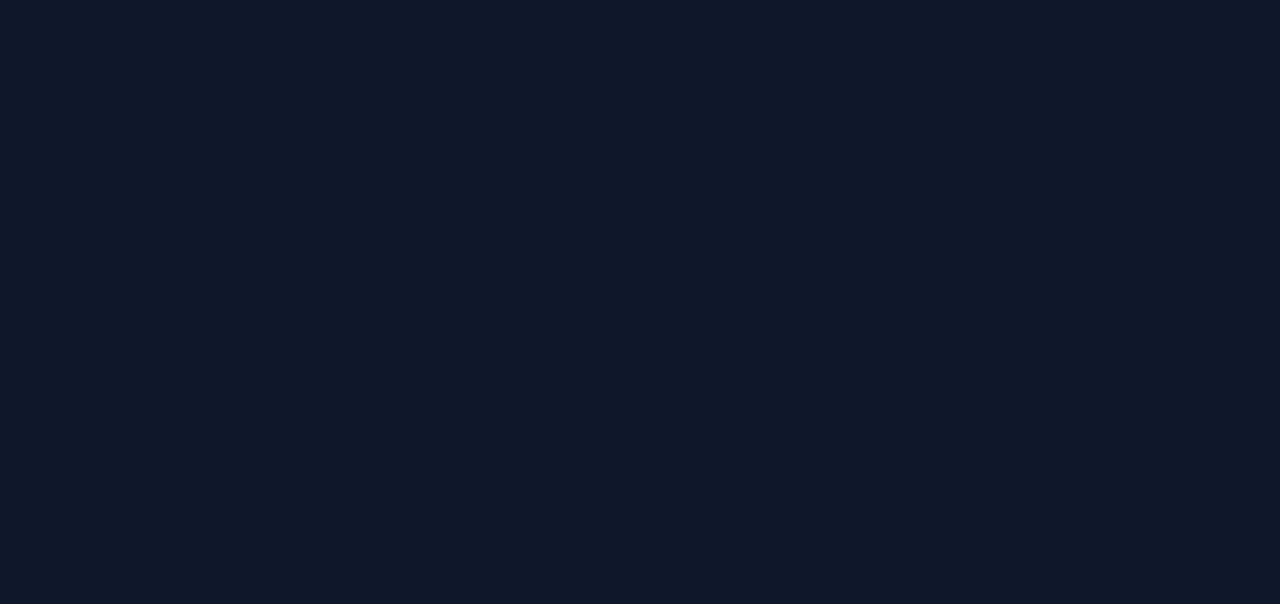
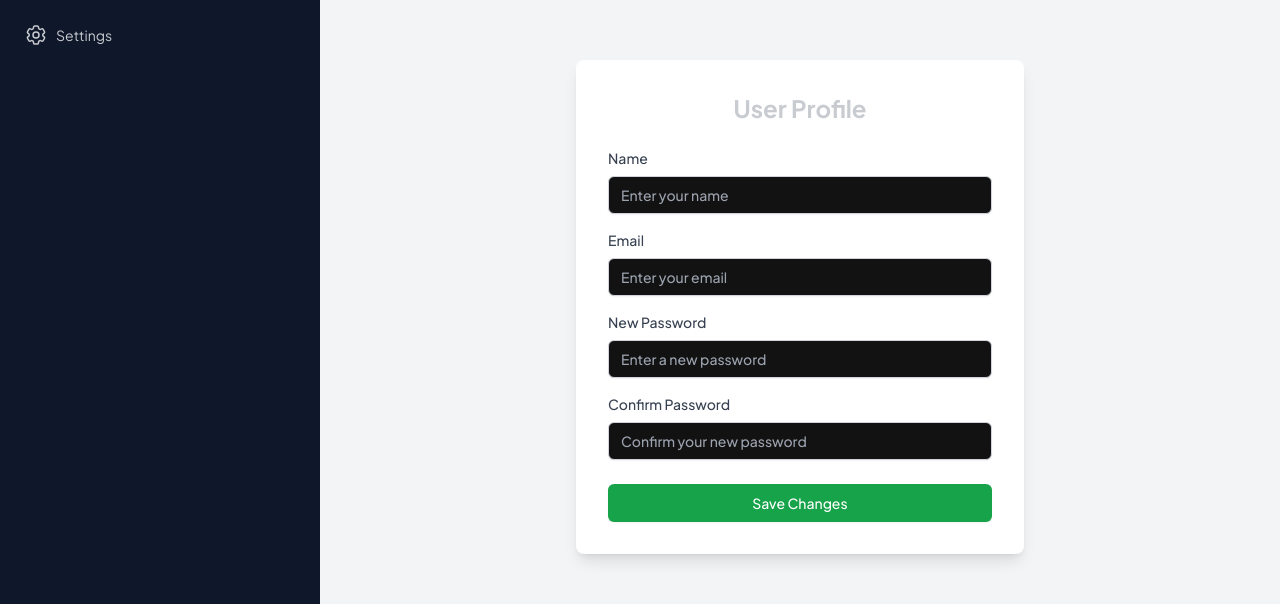
Before and after one commit to sashilshrestha/instatute_quiz, a React (Vite) app in the folder frontend/: page /profile in a window 1280 px wide. Before the commit this address had no page. Shown: the part 159-763 px from the top of the page. Built offline with nearby package versions, Linux system fonts and the light colour scheme; no server answers.

Commit message:
ProfilePage

```diff
--- a/frontend/src/App.jsx
+++ b/frontend/src/App.jsx
@@ -1,6 +1,7 @@
 import React, { useState, useEffect } from 'react';
 import { Outlet } from 'react-router-dom';
 import Sidebar from './components/Sidebar';
+import { Link } from 'react-router-dom';
 
 const TriviaApp = () => {
   const [triviaData, setTriviaData] = useState(null);
@@ -69,10 +70,9 @@ const TriviaApp = () => {
                 className="menu menu-compact dropdown-content mt-3 p-2 shadow bg-base-100 rounded-box w-52"
               >
                 <li className="justify-between">
-                  <a href="/app/settings-profile">Profile Settings</a>
-                </li>
-                <li className="">
-                  <a href="/app/settings-billing">Bill History</a>
+                <Link to="/Profile">
+            Profile settings
+            </Link>
                 </li>
                 <div className="divider mt-0 mb-0"></div>
                 <li>
--- /dev/null
+++ b/frontend/src/Pages/Profile.jsx
@@ -0,0 +1,123 @@
+import React from 'react';
+import { useState } from 'react';
+
+const ProfilePage=() =>{
+  // Define state variables for user details
+  const [userDetails, setUserDetails] = useState({
+    name: "",
+    email: "",
+    newPassword: "",
+    confirmPassword: ""
+  });
+
+  // Define handleChange function to update state when input values change
+  const [isLoading,setIsLoading] = useState(false);
+
+  const handleChange = (e, field)=>{
+    const {name,value} = e.target;
+console.log(name, value)
+
+    setUserDetails({
+      ...userDetails,
+      [field]: value
+    })
+  }
+
+  const handleSubmit = async(e) => {
+    try{
+      e.preventDefault();
+
+      setIsLoading(true)
+
+
+      const endPoint = BASE_URL + 'url'
+
+      await axios.post(endPoint,userDetails,{
+        headers: {
+          'Content-Type' : 'application/json'
+        }
+      });
+      window.location.reload();
+    }
+    catch(err){
+      console.log(err.message);
+    }
+    finally{
+      setIsLoading(false)
+    }
+  };
+
+  return (
+    <div className="flex flex-col items-center justify-center h-screen bg-gray-100 dark:bg-gray-900">
+      <div className="bg-white dark:bg-gray-800 shadow-lg rounded-lg w-full max-w-md p-8">
+        <h1 className="text-2xl font-bold mb-6 text-center">User Profile</h1>
+        <form onSubmit={handleSubmit}>
+          <div className="space-y-4">
+            <div className="space-y-2">
+              <label className="block text-sm font-medium text-gray-700 dark:text-gray-300" htmlFor="name">
+                Name
+              </label>
+              <input
+                className="block w-full px-3 py-2 border border-gray-300 rounded-md shadow-sm focus:outline-none focus:ring-indigo-500 focus:border-green-500 sm:text-sm"
+                id="name"
+                placeholder="Enter your name"
+                type="text"
+                value={userDetails.name}
+                onChange={(e) => handleChange(e, 'name')}
+              />
+            </div>
+            <div className="space-y-2">
+              <label className="block text-sm font-medium text-gray-700 dark:text-gray-300" htmlFor="email">
+                Email
+              </label>
+              <input
+                className="block w-full px-3 py-2 border border-gray-300 rounded-md shadow-sm focus:outline-none focus:ring-indigo-500 focus:border-green-500 sm:text-sm"
+                id="email"
+                placeholder="Enter your email"
+                type="email"
+                value={userDetails.email}
+                onChange={(e) => handleChange(e, 'email')}
+              />
+            </div>
+            <div className="space-y-2">
+              <label className="block text-sm font-medium text-gray-700 dark:text-gray-300" htmlFor="new-password">
+                New Password
+              </label>
+              <input
+                className="block w-full px-3 py-2 border border-gray-300 rounded-md shadow-sm focus:outline-none focus:ring-indigo-500 focus:border-green-500 sm:text-sm"
+                id="new-password"
+                placeholder="Enter a new password"
+                type="password"
+                value={userDetails.newPassword}
+                onChange={(e) => handleChange(e, 'newPassword')}
+              />
+            </div>
+            <div className="space-y-2">
+              <label className="block text-sm font-medium text-gray-700 dark:text-gray-300" htmlFor="confirm-password">
+                Confirm Password
+              </label>
+              <input
+                className="block w-full px-3 py-2 border border-gray-300 rounded-md shadow-sm focus:outline-none  focus:ring-indigo-500 focus:border-green-500 sm:text-sm"
+                id="confirm-password"
+                placeholder="Confirm your new password"
+                type="password"
+                value={userDetails.confirmPassword}
+                onChange={(e) => handleChange(e, 'confirmPassword')}
+              />
+            </div>
+          </div>
+          <div className="mt-6">
+            <button
+              className="w-full inline-flex justify-center py-2 px-4 border border-transparent shadow-sm text-sm font-medium rounded-md text-white bg-green-600 hover:bg-green-700 focus:outline-none focus:ring-2 focus:ring-offset-2 focus:ring-indigo-500"
+              type="submit" // Change type to submit for form submission
+            >
+              Save Changes
+            </button>
+          </div>
+        </form>
+      </div>
+    </div>
+  );
+}
+
+export default ProfilePage;
--- a/frontend/src/routes/index.jsx
+++ b/frontend/src/routes/index.jsx
@@ -6,6 +6,7 @@ import Login from '../pages/Login';
 import Register from '../pages/Register';
 import Categories from '../pages/Categories';
 import Quiz from '../pages/Quiz';
+import Profile from '../pages/Profile';
 
 export const router = createBrowserRouter([
   {
@@ -25,6 +26,10 @@ export const router = createBrowserRouter([
         path: 'quiz',
         element: <Quiz />,
       },
+      {
+        path: 'profile',
+        element: <Profile/>,
+      },
     ],
   },
   {
```
